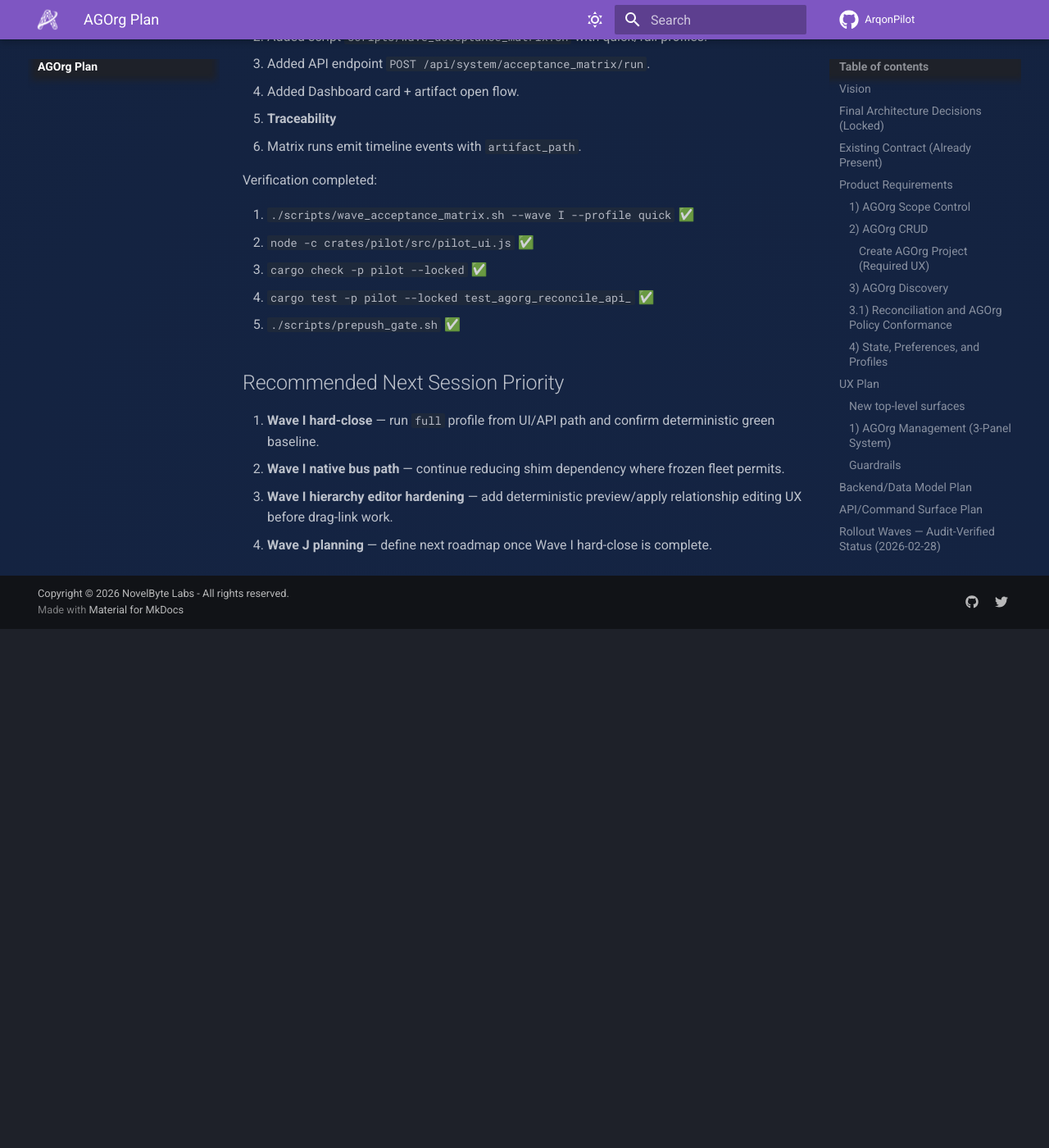
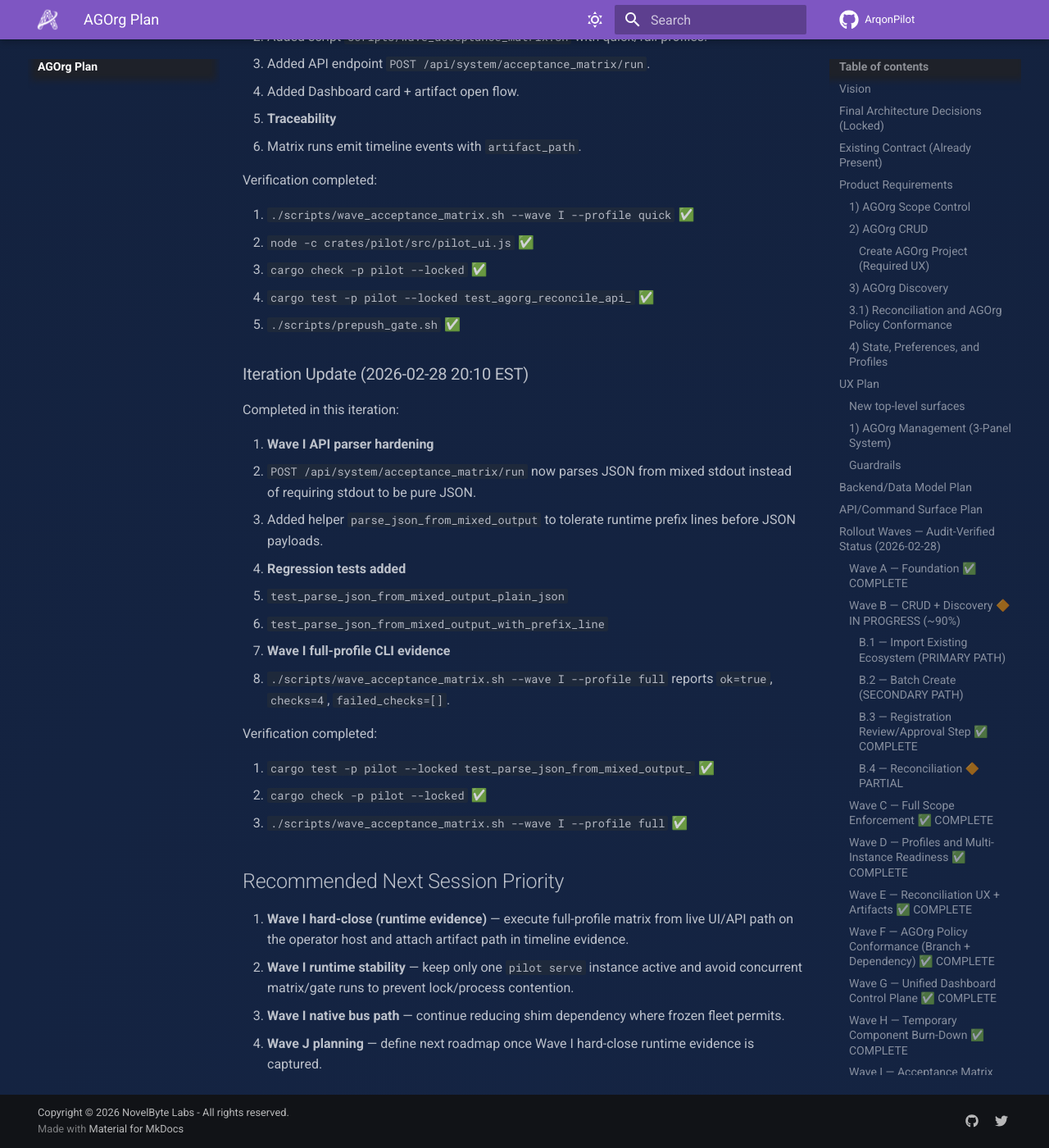
Before and after one commit to novelbytelabs/ArqonPilot, an MkDocs documentation site: the page built from docs/agorg-control-plane-plan.md, in a window 1280 px wide and 1400 px high, scrolled down 28330 px. Shown: the whole window at 82% size. Built offline with MkDocs 1.6.1 and Material for MkDocs 9.7.7, drawn with Linux system fonts in a browser that asks for light colours; comment, search, counter and statistics services are not loaded; before the commit the page ends 29097 px from its top, so only the background shows below that; some of the changed text lies outside the part shown.

Commit message:
fix: harden acceptance matrix parsing and update wave plan

```diff
--- a/docs/agorg-control-plane-plan.md
+++ b/docs/agorg-control-plane-plan.md
@@ -2,7 +2,7 @@
 
 This document captures the long-term AGOrg vision and the implementation plan so it is never lost across sessions.
 
-**Last updated**: 2026-02-28 19:20 EST — Wave I in progress
+**Last updated**: 2026-02-28 20:10 EST — Wave I in progress (API parser hardened)
 
 ---
 
@@ -939,9 +939,28 @@
 4. `cargo test -p pilot --locked test_agorg_reconcile_api_` ✅
 5. `./scripts/prepush_gate.sh` ✅
 
+### Iteration Update (2026-02-28 20:10 EST)
+
+Completed in this iteration:
+
+1. **Wave I API parser hardening**
+   - `POST /api/system/acceptance_matrix/run` now parses JSON from mixed stdout instead of requiring stdout to be pure JSON.
+   - Added helper `parse_json_from_mixed_output` to tolerate runtime prefix lines before JSON payloads.
+2. **Regression tests added**
+   - `test_parse_json_from_mixed_output_plain_json`
+   - `test_parse_json_from_mixed_output_with_prefix_line`
+3. **Wave I full-profile CLI evidence**
+   - `./scripts/wave_acceptance_matrix.sh --wave I --profile full` reports `ok=true`, `checks=4`, `failed_checks=[]`.
+
+Verification completed:
+
+1. `cargo test -p pilot --locked test_parse_json_from_mixed_output_` ✅
+2. `cargo check -p pilot --locked` ✅
+3. `./scripts/wave_acceptance_matrix.sh --wave I --profile full` ✅
+
 ## Recommended Next Session Priority
 
-1. **Wave I hard-close** — run `full` profile from UI/API path and confirm deterministic green baseline.
-2. **Wave I native bus path** — continue reducing shim dependency where frozen fleet permits.
-3. **Wave I hierarchy editor hardening** — add deterministic preview/apply relationship editing UX before drag-link work.
-4. **Wave J planning** — define next roadmap once Wave I hard-close is complete.
+1. **Wave I hard-close (runtime evidence)** — execute full-profile matrix from live UI/API path on the operator host and attach artifact path in timeline evidence.
+2. **Wave I runtime stability** — keep only one `pilot serve` instance active and avoid concurrent matrix/gate runs to prevent lock/process contention.
+3. **Wave I native bus path** — continue reducing shim dependency where frozen fleet permits.
+4. **Wave J planning** — define next roadmap once Wave I hard-close runtime evidence is captured.
--- a/docs/gotcha-registry.md
+++ b/docs/gotcha-registry.md
@@ -258,6 +258,35 @@
   - default discovery is flat-fleet (nested repos skipped, `archive/` skipped).
   - set `PILOT_AGORG_ALLOW_NESTED_REPOS=1` only when nested-repo discovery is intentionally required.
 
+## G-018: Acceptance Matrix API returns 500 with "output was not valid JSON"
+
+- Signature:
+  - `POST /api/system/acceptance_matrix/run` returns:
+    - `{"error":"acceptance matrix output was not valid JSON ...","ok":false}`
+- Cause:
+  - Script output may include non-JSON prefix lines before JSON payload.
+  - Strict parse of full `stdout` fails even though trailing body is valid JSON.
+- Recovery:
+  1. Ensure parser uses mixed-output extraction path (`parse_json_from_mixed_output`).
+  2. Re-run matrix:
+     - `./scripts/wave_acceptance_matrix.sh --wave I --profile full`
+  3. Confirm:
+     - `ok=true`
+     - `failed_checks=[]`
+
+## G-019: Acceptance matrix/gate appears hung due concurrent stale runs
+
+- Signature:
+  - UI/API matrix call appears to hang indefinitely.
+  - Multiple stale `prepush_gate.sh` / matrix processes are still active.
+- Cause:
+  - Overlapping matrix/gate invocations contend on shared resources and lock state.
+- Recovery:
+  1. Keep a single `pilot serve` instance active.
+  2. Ensure only one matrix/gate run is active at a time.
+  3. If needed, stop stale runs, then re-run one clean command:
+     - `./scripts/wave_acceptance_matrix.sh --wave I --profile full`
+
 ## G-017: AGOrg looks clean but policy drift still exists
 
 - Signature:
```
Also changed, not shown: 1 other file.
